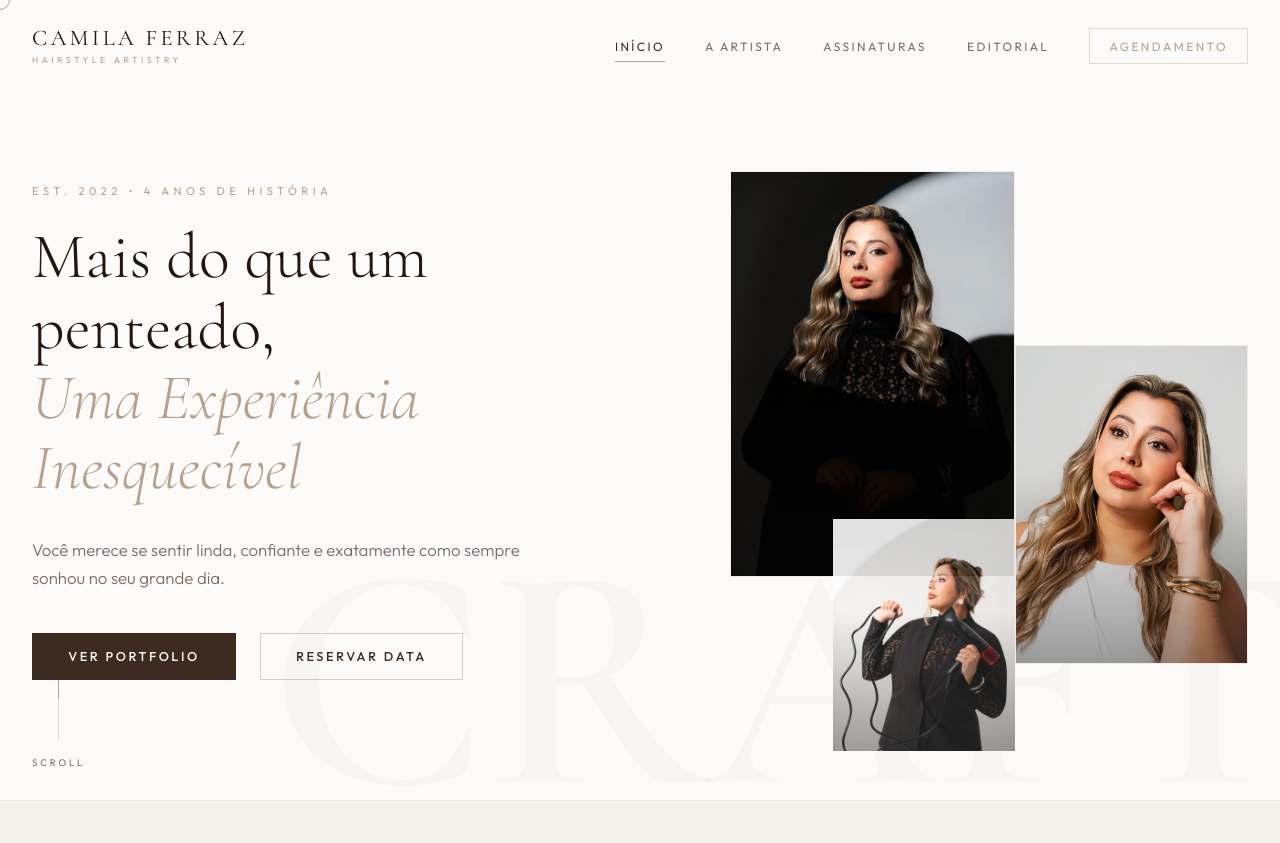
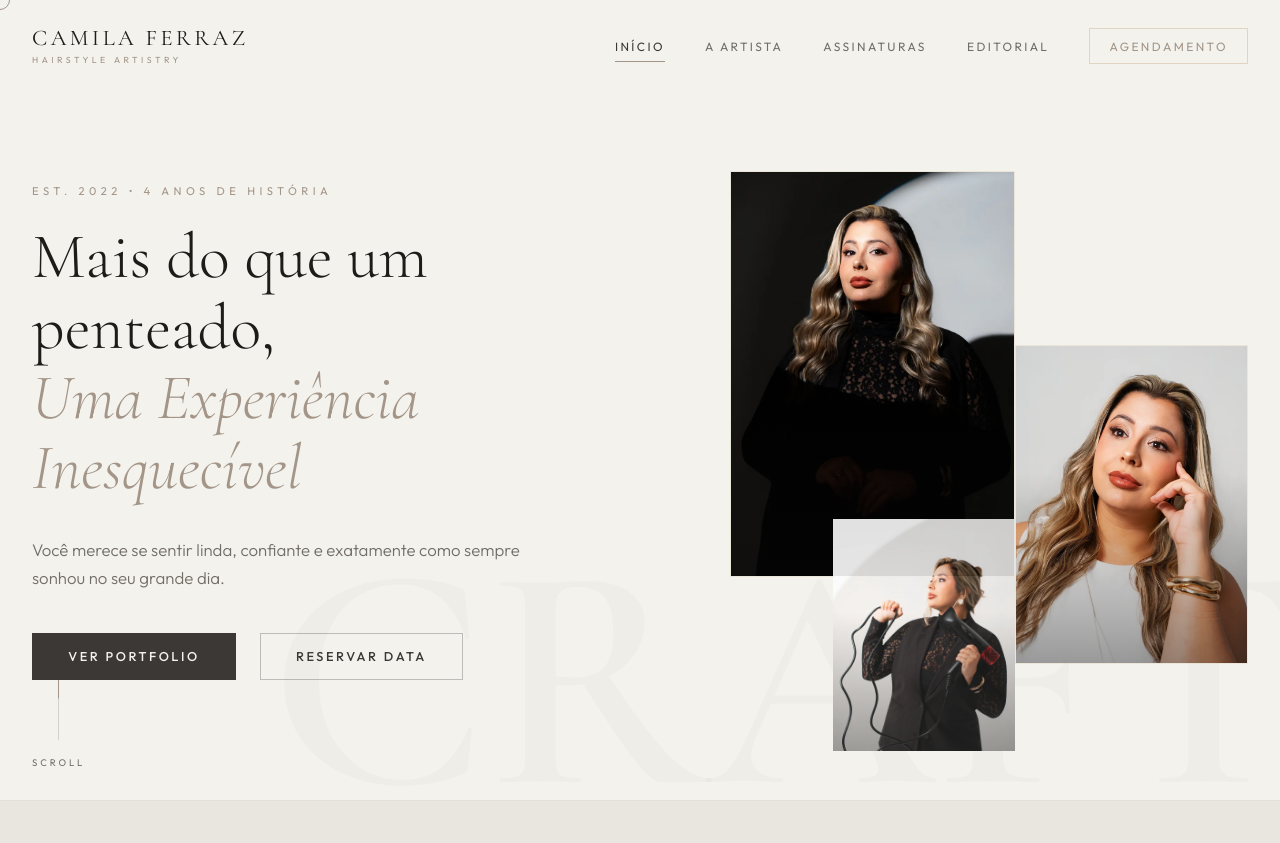
Before and after one commit to willdbga-code/Camila, a website built with Vite: page index.html in a window 1280 px wide. Shown: the top 843 px of the page. Built offline with nearby package versions, Linux system fonts and the light colour scheme.

Commit message:
style: triangulate color palette with the linen cream background card

```diff
--- a/src/style.css
+++ b/src/style.css
@@ -1,19 +1,19 @@
 /* --- Design System & CSS Variables --- */
 :root {
-    /* Color Palette - Premium Light Cream & Dark Chocolate */
-    --bg-dark: #fcfbfa;        /* Soft, clean light cream background */
-    --bg-card: #f5f2e9;        /* Warm sand/cream for cards and contrast */
-    --bg-overlay: rgba(252, 251, 250, 0.97); /* Light cream overlay */
-
-    --text-pure: #24160f;      /* Rich dark chocolate for headlines */
-    --text-cream: #3d2b21;     /* Warm cocoa brown for body text */
-    --text-muted: #7d6b60;     /* Muted cocoa gray for secondary text */
-    --text-dark: #fcfbfa;      /* Light cream for text on dark accents (buttons) */
-
-    --gold: #24160f;           /* Dark chocolate accent for buttons/primary details */
-    --gold-rgb: 36, 22, 15;
-    --bronze: #b6a18d;         /* Soft latte accent for borders and details */
-    --bronze-light: #d8cdbf;   /* Soft warm cream/beige */
+    /* Color Palette - Triangulated Linen Cream, Sand & Charcoal */
+    --bg-dark: #f3f2ed;        /* Soft linen warm cream from the card */
+    --bg-card: #e8e6df;        /* Soft sand/beige for card contrast */
+    --bg-overlay: rgba(243, 242, 237, 0.97); /* Linen overlay */
+
+    --text-pure: #1e1b18;      /* Deep crisp charcoal/cocoa for headlines */
+    --text-cream: #3c3835;     /* Warm dark cocoa for body text */
+    --text-muted: #736d67;     /* Soft warm gray for secondary details */
+    --text-dark: #f3f2ed;      /* Soft cream text on dark accents (buttons) */
+
+    --gold: #1e1b18;           /* Dark charcoal accent for primary elements */
+    --gold-rgb: 30, 27, 24;
+    --bronze: #a39587;         /* Elegant latte bronze for borders and links */
+    --bronze-light: #d3c9be;   /* Soft warm beige for borders/dividers */
 
     /* Typography */
     --font-serif: 'Cormorant Garamond', Georgia, serif;
@@ -175,7 +175,7 @@ a {
 .btn-secondary {
     background-color: transparent;
     color: var(--text-cream);
-    border: 1px solid rgba(36, 22, 15, 0.2);
+    border: 1px solid rgba(30, 27, 24, 0.25);
 }
 
 .btn-secondary:hover {
@@ -197,9 +197,9 @@ a {
 
 .header.scrolled {
     padding: 1rem 0;
-    background-color: rgba(252, 251, 250, 0.9);
+    background-color: rgba(243, 242, 237, 0.92);
     backdrop-filter: blur(15px);
-    border-bottom: 1px solid rgba(197, 168, 128, 0.1);
+    border-bottom: 1px solid rgba(163, 149, 135, 0.15);
 }
 
 .header-container {
@@ -320,7 +320,7 @@ a {
     font-size: 25vw;
     font-family: var(--font-serif);
     font-weight: 600;
-    color: rgba(36, 22, 15, 0.02);
+    color: rgba(30, 27, 24, 0.02);
     line-height: 1;
     pointer-events: none;
     user-select: none;
@@ -459,7 +459,7 @@ a {
 .scroll-line {
     width: 1px;
     height: 60px;
-    background-color: rgba(36, 22, 15, 0.15);
+    background-color: rgba(30, 27, 24, 0.15);
     position: relative;
     overflow: hidden;
 }
@@ -606,7 +606,7 @@ a {
     font-size: 18vw;
     font-family: var(--font-serif);
     font-weight: 600;
-    color: rgba(36, 22, 15, 0.015);
+    color: rgba(30, 27, 24, 0.015);
     pointer-events: none;
 }
 
@@ -714,7 +714,7 @@ a {
 .service-action {
     margin-top: 2rem;
     padding-top: 1.5rem;
-    border-top: 1px solid rgba(36, 22, 15, 0.08);
+    border-top: 1px solid rgba(30, 27, 24, 0.08);
 }
 
 .service-link {
@@ -1042,7 +1042,7 @@ a {
 .form-input, .form-select, .form-textarea {
     background: transparent;
     border: none;
-    border-bottom: 1px solid rgba(36, 22, 15, 0.15);
+    border-bottom: 1px solid rgba(30, 27, 24, 0.15);
     color: var(--text-cream);
     padding: 0.8rem 0;
     font-family: var(--font-sans);
@@ -1496,12 +1496,12 @@ a {
     left: 0;
     width: 100%;
     height: 100%;
-    background: linear-gradient(to bottom, rgba(36, 22, 15, 0.1) 0%, rgba(36, 22, 15, 0.8) 100%);
+    background: linear-gradient(to bottom, rgba(30, 27, 24, 0.1) 0%, rgba(30, 27, 24, 0.8) 100%);
     transition: var(--transition-smooth);
 }
 
 .category-card:hover .category-overlay {
-    background: linear-gradient(to bottom, rgba(36, 22, 15, 0.2) 0%, rgba(36, 22, 15, 0.9) 100%);
+    background: linear-gradient(to bottom, rgba(30, 27, 24, 0.2) 0%, rgba(30, 27, 24, 0.9) 100%);
 }
 
 .category-content {
```
